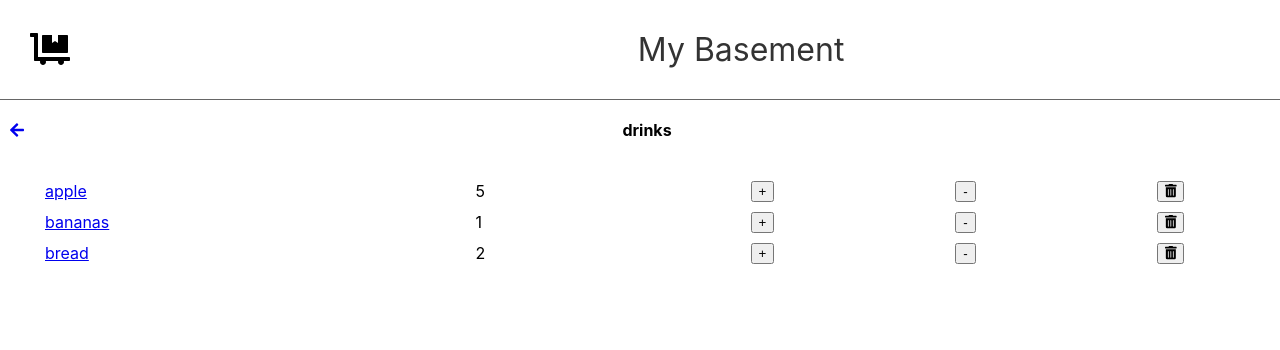
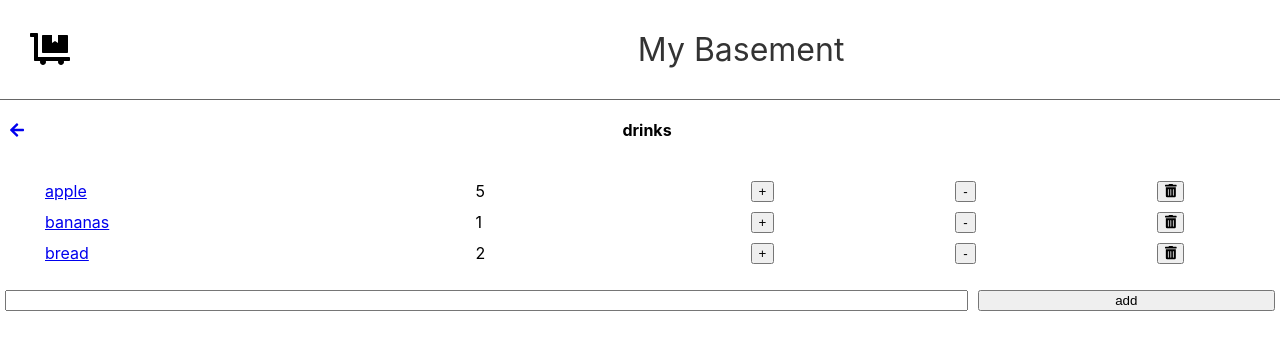
Before and after one commit to jilykate/my-basement, a React (Create React App) app: page /category/drinks in a window 1280 px wide. Shown: the top 350 px of the page. Built offline with nearby package versions, Linux system fonts and the light colour scheme.

Commit message:
add new product

```diff
--- a/src/action.js
+++ b/src/action.js
@@ -30,3 +30,8 @@ export const addProduct = (id, qty) => ({
   export const addCategory = (name) => ({
         type: 'ADD_CATEGORY',
   });
+
+  export const addNewProduct = (name) => ({
+      type: 'ADD_NEW_PRODUCT',
+      name,
+  })
--- a/src/containers/categoryContainer.jsx
+++ b/src/containers/categoryContainer.jsx
@@ -1,5 +1,10 @@
 import { connect } from 'react-redux'
-import { addProduct, removeProduct, deleteProduct } from '../action'
+import {
+  addProduct,
+  removeProduct,
+  deleteProduct,
+  addNewProduct
+} from '../action'
 import CategoryDetail from '../views/categoryDetail';
 
 const getVisibleProducts = (products) => {
@@ -22,6 +27,7 @@ const mapDispatchToProps = dispatch => ({
     addProduct: (id, qty) => dispatch(addProduct(id, qty)),
     removeProduct: (id, qty) => dispatch(removeProduct(id,qty)),
     deleteProduct: (id) => dispatch(deleteProduct(id)),
+    addNewProduct: (name) => dispatch(addNewProduct(name)),
 });
 
 export default connect(
--- a/src/reducers/products.js
+++ b/src/reducers/products.js
@@ -16,6 +16,21 @@ const products = (state = [], action) => {
     {
         return state.filter((product)=> product.id !== action.id);
     }
+
+    case 'ADD_NEW_PRODUCT':
+    {
+        if (state.filter((product) => product.name === action.name).length) {
+          return state;
+        }
+
+        return state.concat([{
+          id: (new Date()).getTime(),
+          name: action.name,
+          url_string: action.name,
+          qty: 0,
+        }]);
+    }
+
     default:
       return state
   }
--- a/src/stylesheets/categoryDetail.css
+++ b/src/stylesheets/categoryDetail.css
@@ -37,3 +37,18 @@
     text-align: center;
     justify-content: space-around;
 }
+
+.bs-add-product-form {
+    display: flex;
+    justify-content: center;
+    padding: 5px;
+}
+
+.addProductInput {
+    flex-grow: 3;
+    margin-right: 10px;
+}
+
+.addProductButton {
+    flex-grow: 1;
+}
--- a/src/views/categoryDetail.jsx
+++ b/src/views/categoryDetail.jsx
@@ -6,6 +6,7 @@ import {
 
 import { faArrowLeft, faTrashAlt } from '@fortawesome/free-solid-svg-icons'
 import '../stylesheets/categoryDetail.css';
+import { emptyStatement } from '@babel/types';
 
 export default class CategoryDetail extends React.Component {
     constructor(props) {
@@ -66,6 +67,22 @@ export default class CategoryDetail extends React.Component {
                 <ul className="bs-item-list">
                     {this.renderProducts()}
                 </ul>
+                <div className="bs-add-product-wrapper">
+                    <form
+                    className="bs-add-product-form"
+                    onSubmit={(event) => {
+                        event.preventDefault();
+                        const data = new FormData(event.target);
+                        console.log(data.get('productname'));
+                        this.props.addNewProduct(data.get('productname').toLowerCase().replace(' ', '_'));
+                        event.target.reset();
+                    }}>
+                        <input type="text" name="productname" className="addProductInput"/>
+                        <button type="submit" className="addProductButton">
+                            add
+                        </button>
+                    </form>
+                </div>
             </div>
         );
     }
```
